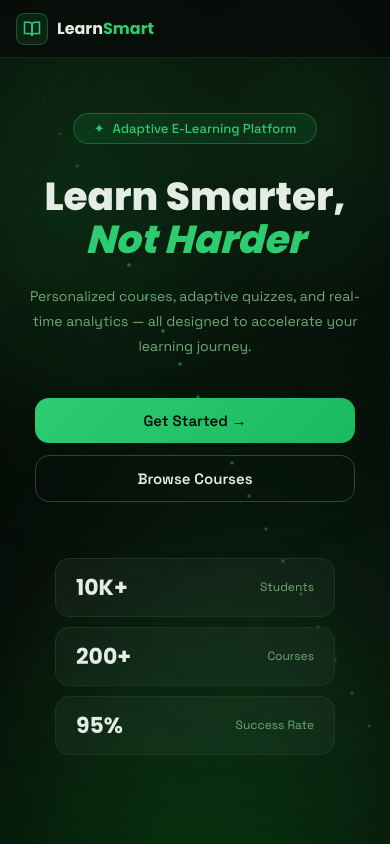
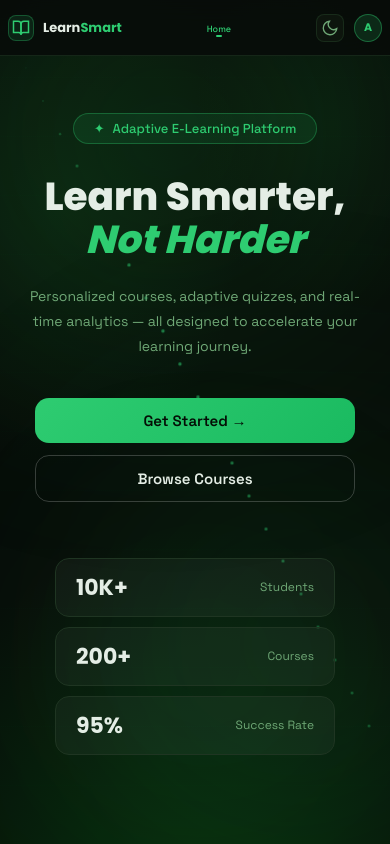
Before and after one commit to chmanohar2504/elearn-platform-frontend, a React (Vite) app: page / in a window 390 px wide. Shown: the top 844 px of the page. Built offline with nearby package versions, Linux system fonts and the light colour scheme.

Commit message:
show all nav links on mobile like desktop no hamburger

```diff
--- a/src/components/navbar.css
+++ b/src/components/navbar.css
@@ -98,95 +98,42 @@
   box-shadow: 0 0 12px rgba(46, 204, 113, 0.25);
 }
 
-/* ── Hamburger ── */
-.nav-hamburger {
-  display: none; flex-direction: column;
-  justify-content: center; gap: 5px;
-  width: 36px; height: 36px;
-  background: none; border: none; cursor: pointer;
-  padding: 4px; border-radius: 8px;
-  transition: background 0.22s;
-}
-.nav-hamburger:hover { background: rgba(255,255,255,0.05); }
-.nav-hamburger span {
-  display: block; height: 2px;
-  background: #6fa876; border-radius: 2px;
-  transition: all 0.25s ease; transform-origin: center;
-}
-.nav-hamburger.open span:nth-child(1) { transform: translateY(7px) rotate(45deg); background: #2ecc71; }
-.nav-hamburger.open span:nth-child(2) { opacity: 0; transform: scaleX(0); }
-.nav-hamburger.open span:nth-child(3) { transform: translateY(-7px) rotate(-45deg); background: #2ecc71; }
+/* ── Hamburger — completely hidden always ── */
+.nav-hamburger { display: none !important; }
 
-/* ── Mobile Menu ── */
-.nav-mobile-menu {
-  position: fixed;
-  top: 64px; left: 0; right: 0;
-  background: rgba(8, 12, 9, 0.98);
-  backdrop-filter: blur(18px);
-  -webkit-backdrop-filter: blur(18px);
-  border-bottom: 1px solid rgba(26, 46, 28, 0.80);
-  flex-direction: column;
-  padding: 12px 20px 24px;
-  gap: 4px;
-  z-index: 9998;
-  opacity: 0;
-  transform: translateY(-8px);
-  pointer-events: none;
-  transition: opacity 0.25s ease, transform 0.25s ease;
-  display: flex;
-  visibility: hidden;
-}
-.nav-mobile-menu.open {
-  opacity: 1;
-  transform: none;
-  pointer-events: all;
-  visibility: visible;
+/* ── Mobile Menu — completely hidden always ── */
+.nav-mobile-menu  { display: none !important; visibility: hidden !important; }
+.nav-mobile-link  { display: none !important; }
+.nav-mobile-theme { display: none !important; }
+
+/* ── Responsive — show all links on ALL screen sizes ── */
+@media (max-width: 768px) {
+  .navbar     { padding: 0 16px; }
+  .nav-links  { display: flex; gap: 2px; }
+  .nav-link   { font-size: 11px; padding: 6px 8px; }
+  .nav-avatar { display: flex; }
+  .nav-icon-btn { display: flex; }
 }
 
-.nav-mobile-link {
-  background: none; border: none; cursor: pointer;
-  font-family: 'Space Grotesk', sans-serif;
-  font-size: 15px; font-weight: 500; color: #6fa876;
-  padding: 12px 16px; border-radius: 10px;
-  text-align: left;
-  transition: color 0.20s, background 0.20s; width: 100%;
-}
-.nav-mobile-link:hover { color: #e4ede5; background: rgba(255,255,255,0.05); }
-.nav-mobile-link.active { color: #2ecc71; background: rgba(46,204,113,0.08); }
-
-/* ── Mobile theme toggle button ── */
-.nav-mobile-theme {
-  background: none;
-  border: 1px solid rgba(26, 46, 28, 0.90);
-  border-radius: 10px;
-  color: #6fa876;
-  font-family: 'Space Grotesk', sans-serif;
-  font-size: 14px;
-  font-weight: 500;
-  padding: 12px 16px;
-  cursor: pointer;
-  text-align: left;
-  margin-top: 8px;
-  transition: all 0.22s ease;
-  width: 100%;
-}
-.nav-mobile-theme:hover {
-  color: #2ecc71;
-  border-color: rgba(46, 204, 113, 0.40);
-  background: rgba(46, 204, 113, 0.08);
-}
-
-/* ── Responsive ── */
-@media (max-width: 768px) {
-  .navbar        { padding: 0 20px; }
-  .nav-links     { display: none; }
-  .nav-icon-btn  { display: none; }
-  .nav-avatar    { display: none; }
-  .nav-hamburger { display: flex; }
+@media (max-width: 600px) {
+  .navbar        { padding: 0 10px; }
+  .nav-link      { font-size: 10px; padding: 5px 6px; }
+  .nav-logo-text { font-size: 15px; }
+  .nav-icon-btn  { width: 30px; height: 30px; }
+  .nav-avatar    { width: 30px; height: 30px; font-size: 12px; }
 }
 
 @media (max-width: 480px) {
-  .navbar          { padding: 0 16px; height: 58px; }
-  .nav-logo-text   { font-size: 16px; }
-  .nav-mobile-menu { top: 58px; }
+  .navbar        { padding: 0 8px; height: 56px; }
+  .nav-link      { font-size: 9px; padding: 4px 5px; border-radius: 6px; }
+  .nav-logo-text { font-size: 13px; }
+  .nav-logo-icon { width: 26px; height: 26px; }
+  .nav-icon-btn  { width: 28px; height: 28px; }
+  .nav-avatar    { width: 28px; height: 28px; font-size: 11px; }
 }
+
+@media (max-width: 360px) {
+  .navbar        { padding: 0 6px; }
+  .nav-link      { font-size: 8px; padding: 4px 4px; }
+  .nav-logo-text { display: none; }
+}
```
